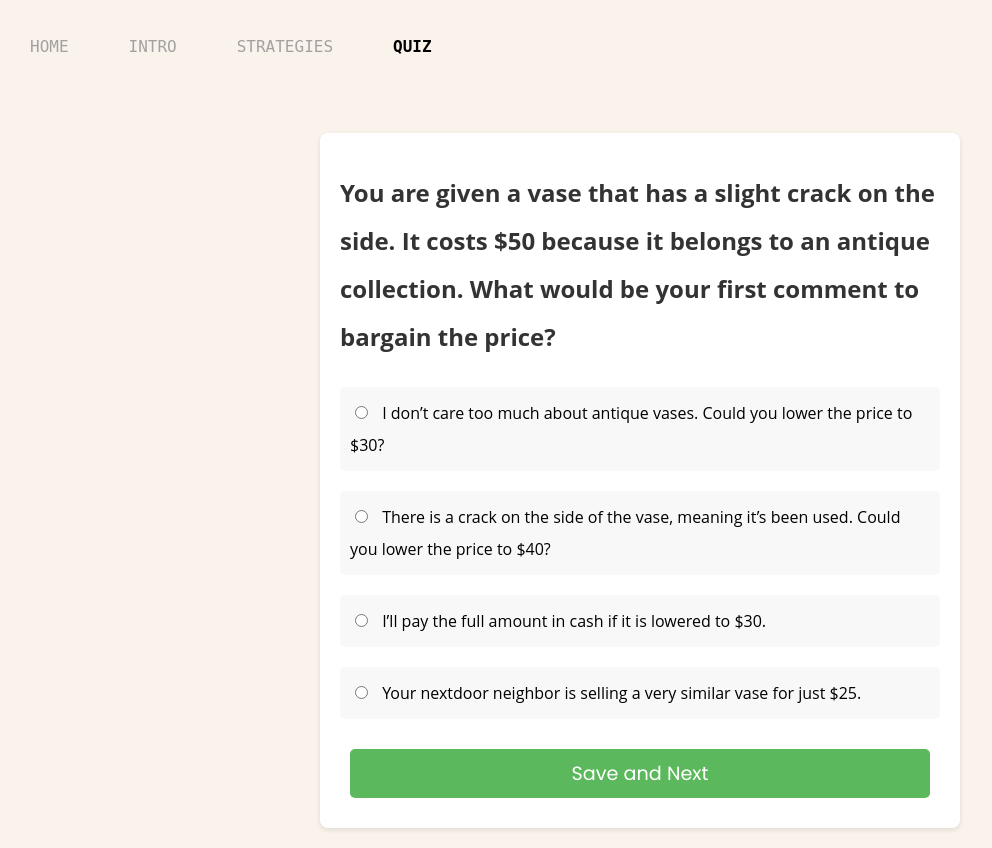
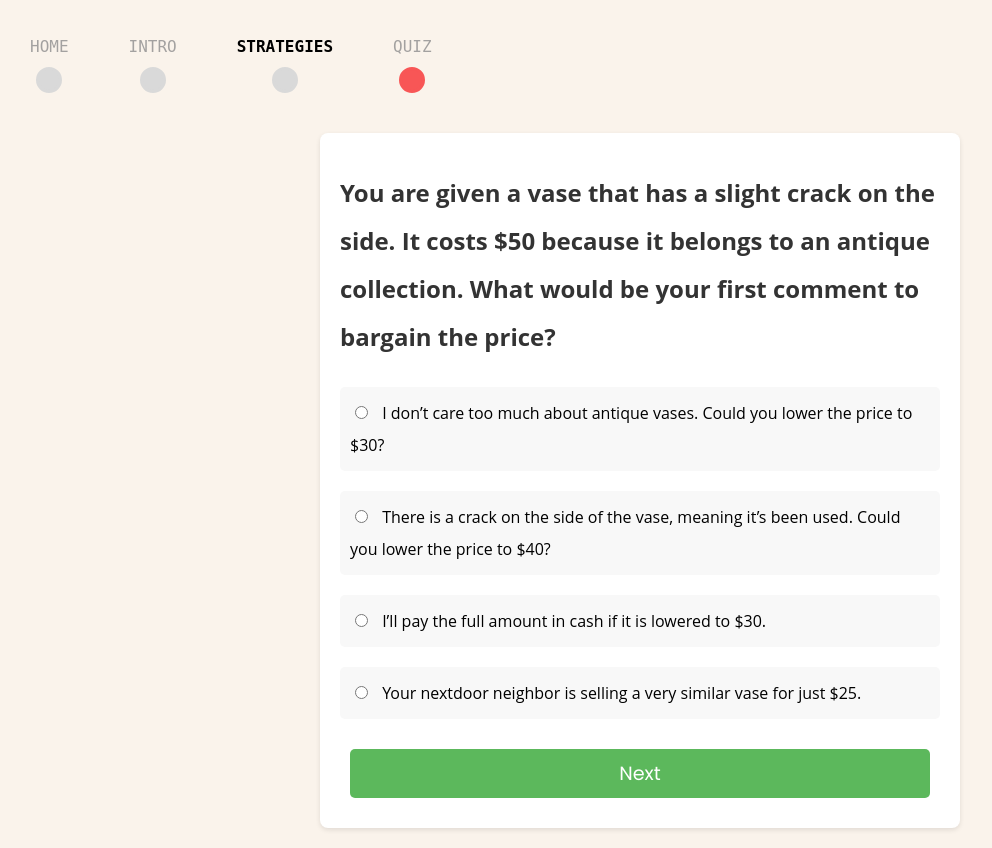
Before and after one commit to allisoncui/ui-final, a Flask app: page /quiz in a window 1280 px wide. Shown: the whole page, without its empty margins (0-992 px from the left). Run offline with Flask 3, Linux system fonts and the light colour scheme.

Commit message:
Update quiz.html

```diff
--- a/templates/quiz.html
+++ b/templates/quiz.html
@@ -1,31 +1,51 @@
 <!DOCTYPE html>
 <html lang="en">
+
 <head>
     <meta charset="UTF-8">
     <meta name="viewport" content="width=device-width, initial-scale=1.0">
     <link rel="stylesheet" href="static/main.css">
     <title>Quiz - Haggling 101</title>
 </head>
+
 <body>
     <div class="navbar-container">
         <ul class="nav-list">
-            <li class="nav-item"><a href="/" class="nav-link">Home</a></li>
-            <li class="nav-item"><a href="/intro" class="nav-link">Intro</a></li>
-            <li class="nav-item"><a href="/strategies" class="nav-link">Strategies</a></li>
-            <li class="nav-item"><a href="/quiz" class="nav-link activetext">Quiz</a></li>
+            <li class="nav-item">
+                <a href="/" class="nav-link">Home
+                    <div class="progress-indicator"></div>
+                </a>
+            </li>
+            <li class="nav-item">
+                <a href="/intro" class="nav-link">Intro
+                    <div class="progress-indicator"></div>
+                </a>
+            </li>
+            <li class="nav-item">
+                <a href="/strategies" class="nav-link activetext">Strategies
+                    <div class="progress-indicator"></div>
+                </a>
+            </li>
+            <li class="nav-item">
+                <a href="/quiz" class="nav-link">Quiz
+                    <div class="progress-indicator active"></div>
+                </a>
+            </li>
         </ul>
+        <div class="line"></div>
     </div>
     <div class="quiz-container">
         <h1 class="quiz-title">{{ question_data.question }}</h1>
-        <form method="POST" action="{{ url_for('submit_answer', index=index) }}" class="quiz-form">
+        <form method="POST" action="{{ url_for('submit_answer') }}" class="quiz-form">
             {% for choice in question_data.choices %}
             <label class="quiz-option">
                 <input type="radio" name="choice" value="{{ choice }}" required>
                 {{ choice }}
             </label>
             {% endfor %}
-            <button type="submit" class="quiz-button">{{ 'Submit Quiz' if index == total_questions - 1 else 'Save and Next' }}</button>
+            <button type="submit" class="quiz-button">Next</button>
         </form>
     </div>
+
 </body>
 </html>
```
